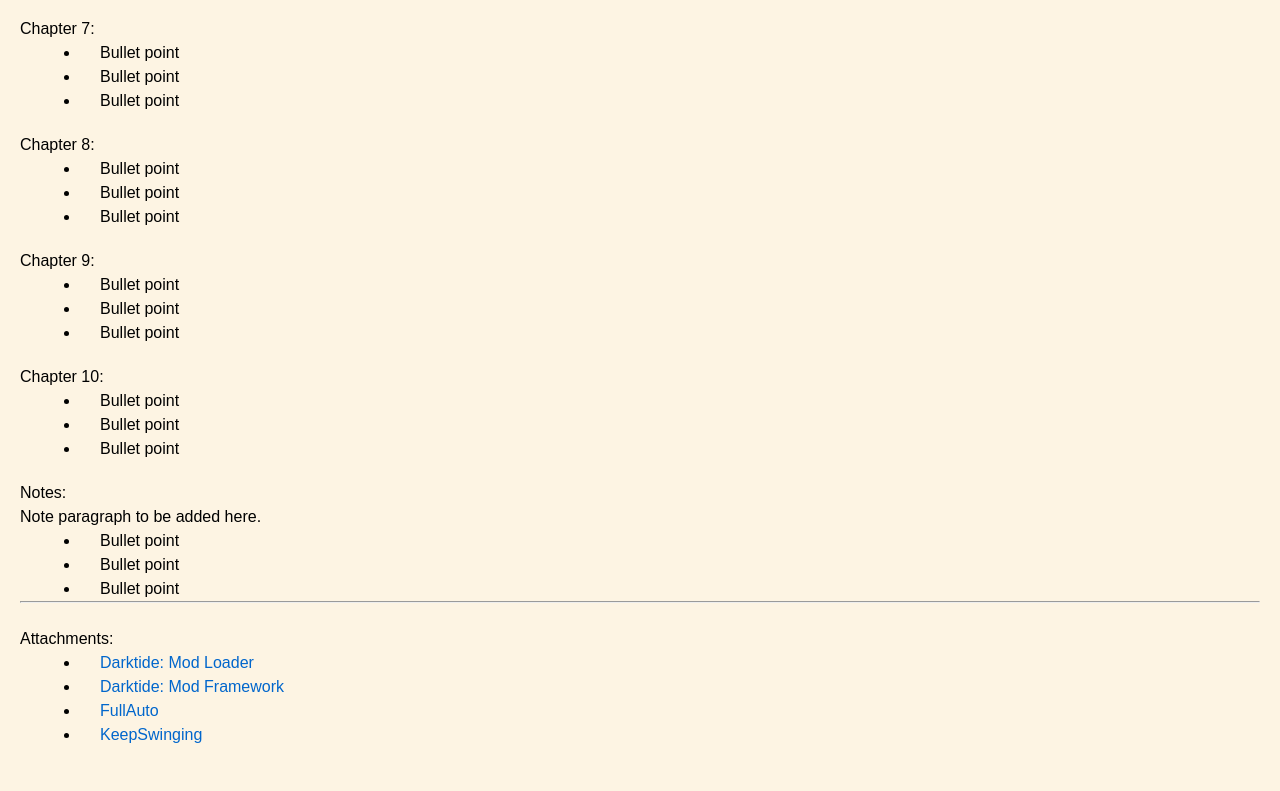
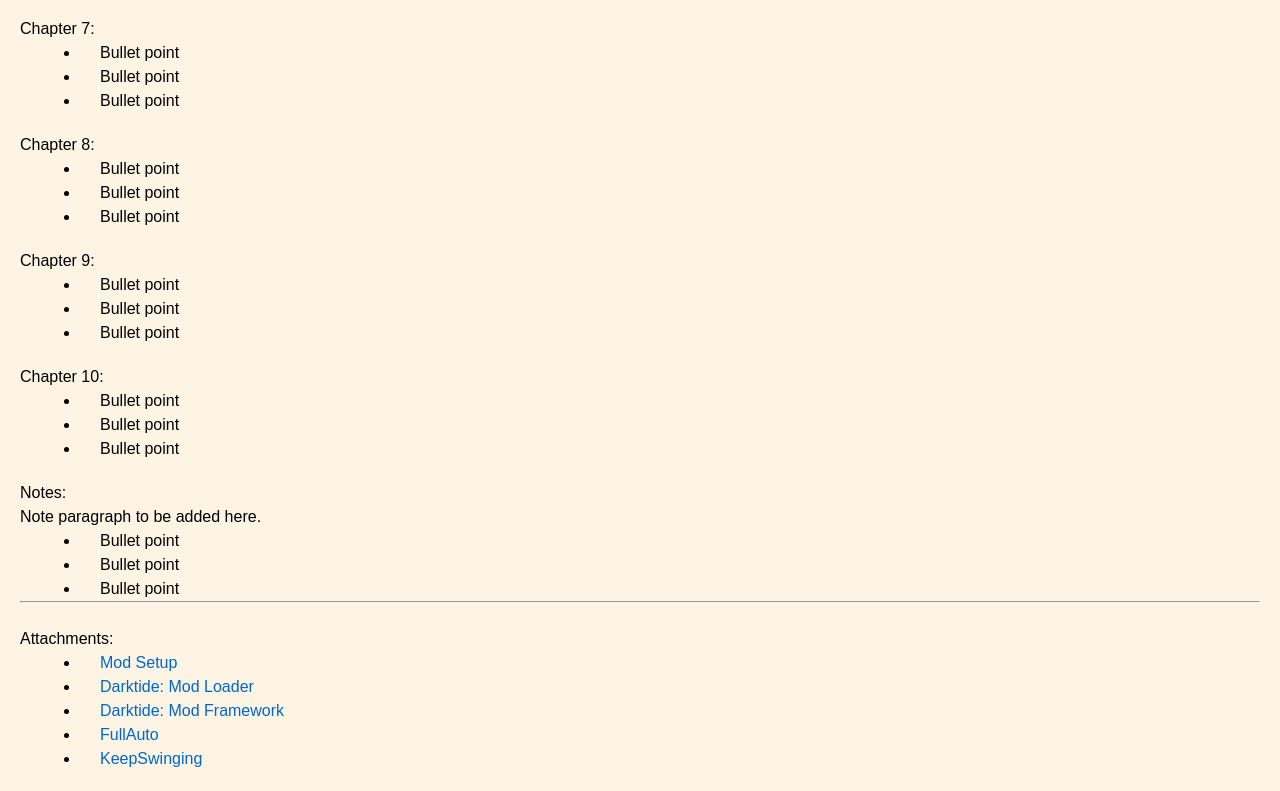
Before and after one commit to EX070694/Darktide, a plain HTML site: page index.html in a window 1280 px wide. Shown: the part 909-1700 px from the top of the page. Before the commit the page ends 1676 px from the top, so only its background shows below. Drawn offline with Linux system fonts and the light colour scheme.

Commit message:
Update index.html

```diff
--- a/index.html
+++ b/index.html
@@ -198,6 +198,7 @@
     <div class="attachments">
         <h1>Attachments:</h1>
         <ul>
+            <li><a href="Mod_Setup.txt" target="_blank">Mod Setup</a></li>
             <li><a href="https://www.nexusmods.com/warhammer40kdarktide/mods/19" target="_blank">Darktide: Mod Loader</a></li>
             <li><a href="https://www.nexusmods.com/warhammer40kdarktide/mods/8" target="_blank">Darktide: Mod Framework</a></li>
             <li><a href="https://www.nexusmods.com/warhammer40kdarktide/mods/87" target="_blank">FullAuto</a></li>
```
